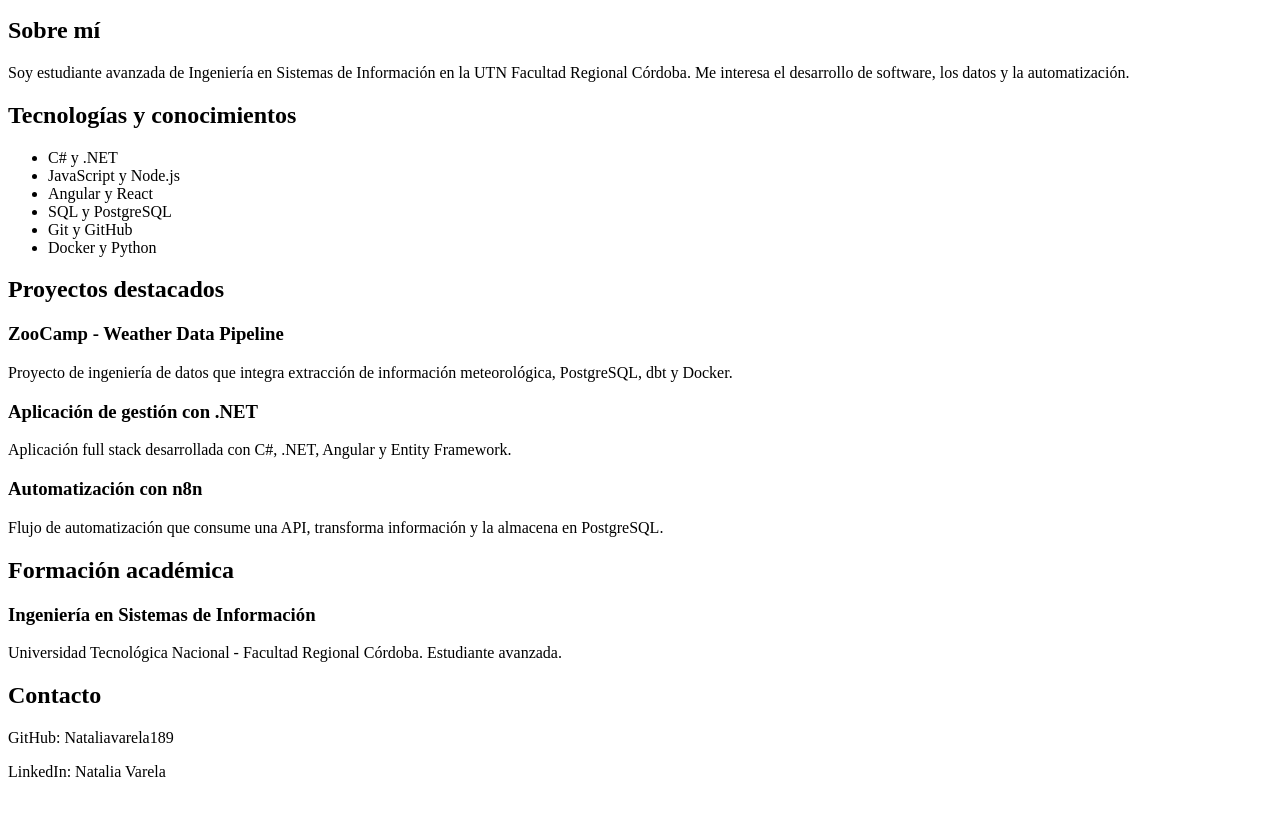
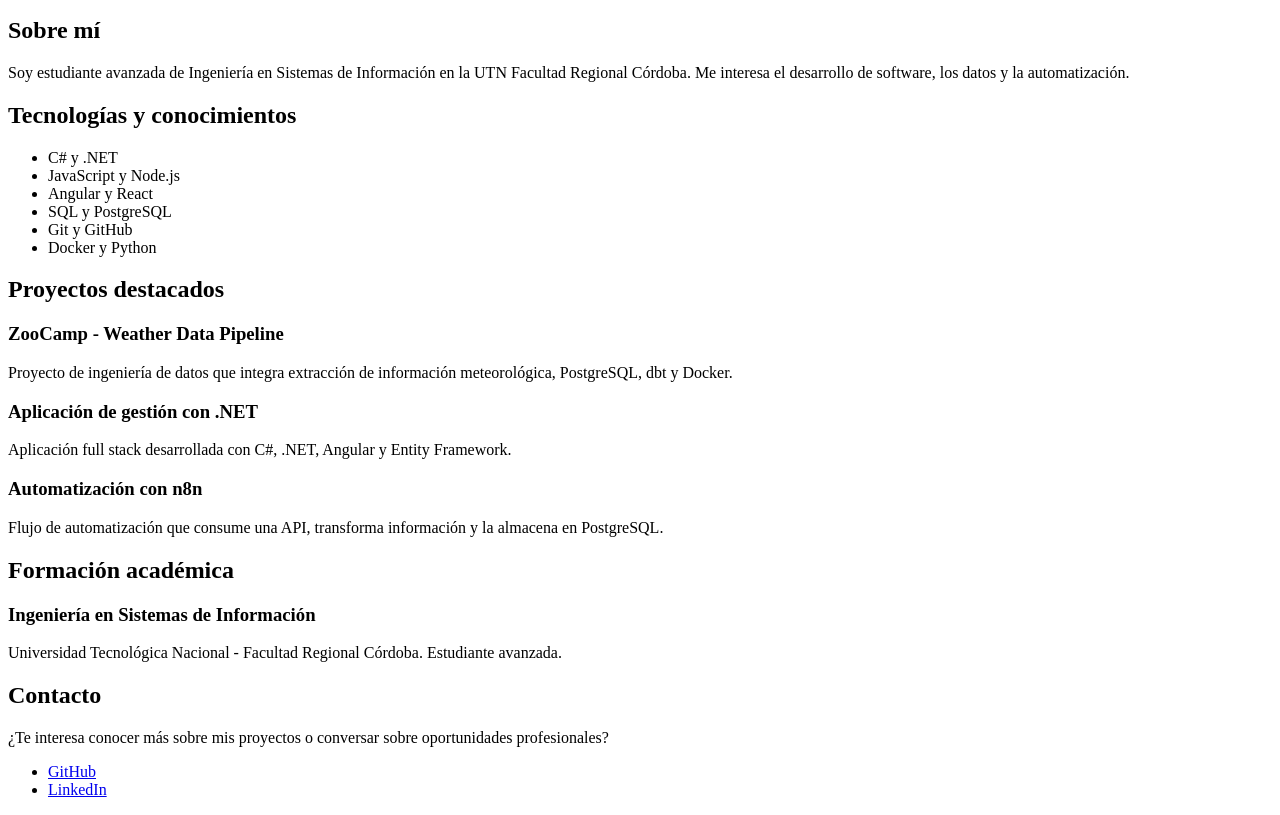
Before and after one commit to Nataliavarela189/natalia-developer-profile, a plain HTML site: page index.html in a window 1280 px wide. Shown: the part 101-916 px from the top of the page. Drawn offline with Linux system fonts and the light colour scheme.

Commit message:
feat: ampliar seccion de contacto

```diff
--- a/index.html
+++ b/index.html
@@ -76,8 +76,28 @@
 
       <section>
         <h2>Contacto</h2>
-        <p>GitHub: Nataliavarela189</p>
-        <p>LinkedIn: Natalia Varela</p>
+
+        <p>
+          ¿Te interesa conocer más sobre mis proyectos o conversar sobre
+          oportunidades profesionales?
+        </p>
+
+        <ul>
+          <li>
+            <a href="https://github.com/Nataliavarela189" target="_blank">
+              GitHub
+            </a>
+          </li>
+
+          <li>
+            <a
+              href="https://www.linkedin.com/in/natalia-varela-633488287/"
+              target="_blank"
+            >
+              LinkedIn
+            </a>
+          </li>
+        </ul>
       </section>
     </main>
   </body>
```
